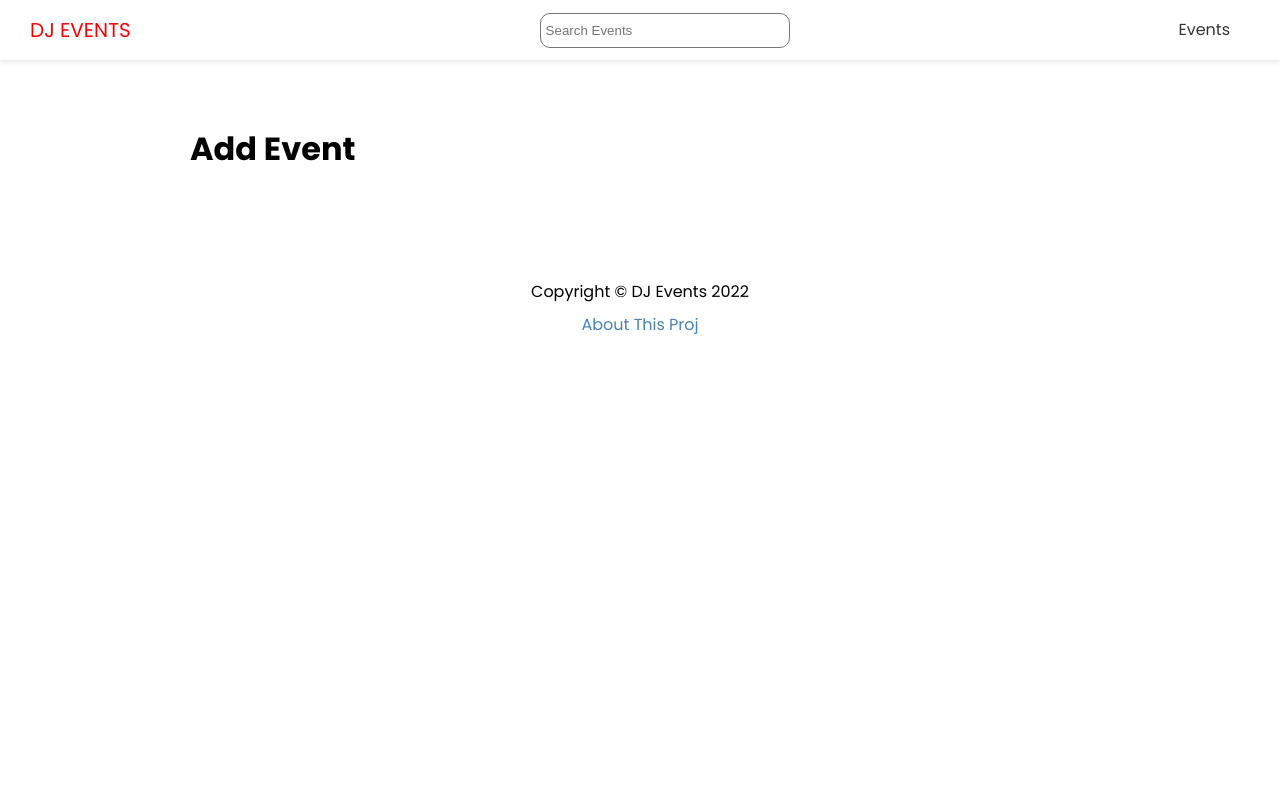
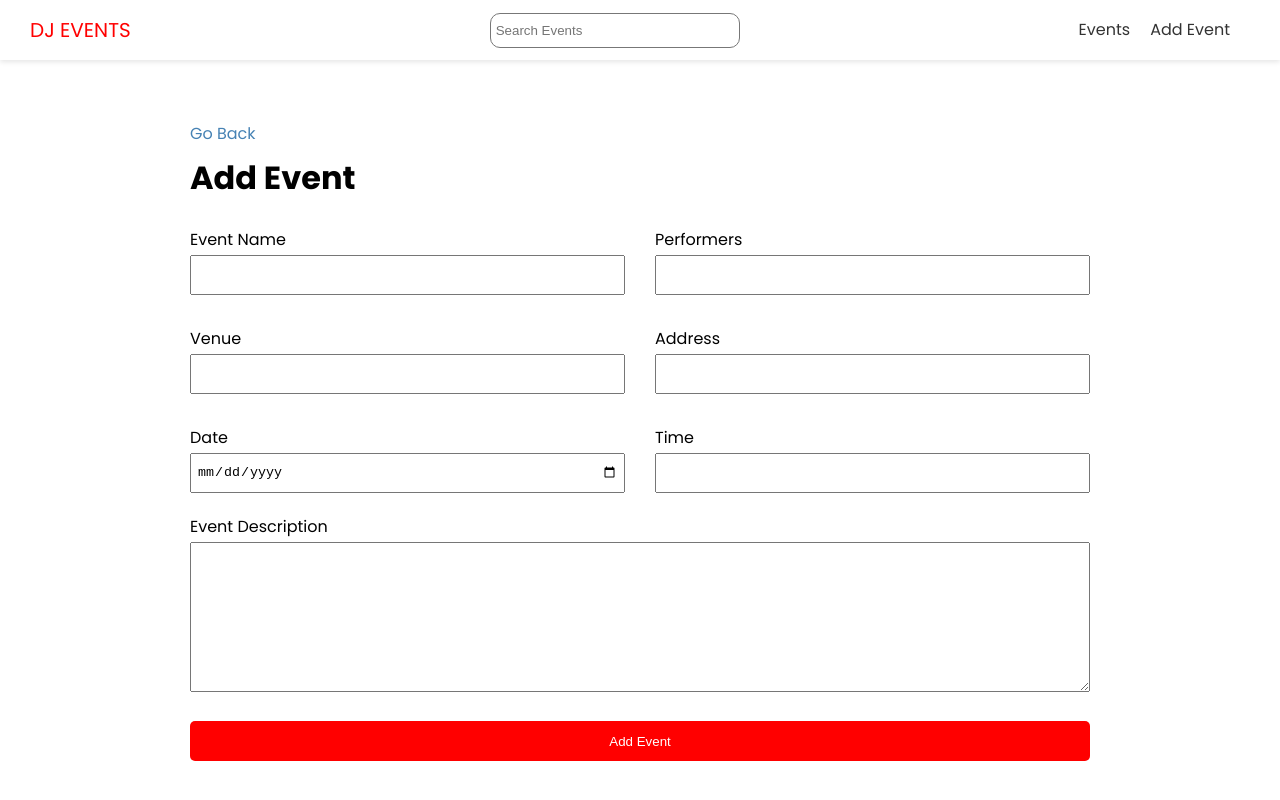
Before and after one commit to jgrantprog1993/NextJS_DJ_App, a Next.js app: page /events/add in a window 1280 px wide. Shown: the top 800 px of the page. Built offline with nearby package versions, Linux system fonts and the light colour scheme.

Commit message:
++Added Event Page

```diff
--- a/components/Header.js
+++ b/components/Header.js
@@ -18,6 +18,11 @@ export default function Header() {
                         Events
                     </Link>
                 </li>
+                <li>
+                    <Link legacyBehavior href='/events/add'>
+                        <a> Add Event</a>
+                    </Link>
+                </li>
             </ul>
         </nav>
     </header>
--- a/pages/events/add.js
+++ b/pages/events/add.js
@@ -1,10 +1,108 @@
-import React from 'react'
+import {useState} from 'react'
+import {useRouter} from 'next/router'
+import Link from 'next/link'
 import Layout from '@/components/Layout'
+import { API_URL } from '@/config/index'
+import styles from '@/styles/Form.module.css'
 
-export default function AddEventPage() {
-  return (
-    <Layout title ='Add New Event'>
-     <h1>Add Event</h1>
-    </Layout>
+export default function add() {
+    const [values, setValues] = useState({
+        name:'',
+        performers:'',
+        venue:'',
+        address:'',
+        date:'',
+        time:'',
+        description:''
+    })
+    const router = useRouter()
+    const handleSubmit = (e) => {
+        e.preventDefault()
+        console.log(values);
+    }
+    const handleInputChange = (e) => {
+        const {name, value} = e.target
+        setValues({...values,[name]:value})
+    }
+    return (
+       <Layout title='Add new Event'>
+        <Link href='/events'>Go Back</Link>
+            <h1>Add Event</h1>
+            <form onSubmit={handleSubmit} className={styles.form}>
+                <div className={styles.grid}>
+                    <div>
+                        <label htmlFor="name">Event Name</label>
+                        <input
+                        type='text'
+                        id='name'
+                        name='name'
+                        value={values.name}
+                        onChange={handleInputChange}
+                        />
+                    </div>
+                    <div>
+                    <label htmlFor='performers'>Performers</label>
+                        <input
+                        type='text'
+                        name='performers'
+                        id='performers'
+                        value={values.performers}
+                        onChange={handleInputChange}
+                        />
+                    </div>
+                    <div>
+                        <label htmlFor='venue'>Venue</label>
+                        <input
+                        type='text'
+                        name='venue'
+                        id='venue'
+                        value={values.venue}
+                        onChange={handleInputChange}
+                        />
+                    </div>
+                    <div>
+                        <label htmlFor='address'>Address</label>
+                        <input
+                        type='text'
+                        name='address'
+                        id='address'
+                        value={values.address}
+                        onChange={handleInputChange}
+                        />
+                    </div>
+                    <div>
+                        <label htmlFor='date'>Date</label>
+                        <input
+                        type='date'
+                        name='date'
+                        id='date'
+                        value={values.date}
+                        onChange={handleInputChange}
+                        />
+                    </div>
+                    <div>
+                        <label htmlFor='time'>Time</label>
+                        <input
+                        type='text'
+                        name='time'
+                        id='time'
+                        value={values.time}
+                        onChange={handleInputChange}
+                        />
+                    </div>
+                </div>
+                <div>
+                    <label htmlFor='description'>Event Description</label>
+                    <textarea
+                        type='text'
+                        name='description'
+                        id='description'
+                        value={values.description}
+                        onChange={handleInputChange}
+                    ></textarea>
+                </div>
+                <input type='submit' value='Add Event' className='btn' />
+            </form>
+        </Layout>
   )
 }
--- /dev/null
+++ b/styles/Form.module.css
@@ -0,0 +1,39 @@
+.form label {
+    display: block;
+  }
+
+  .form input {
+    width: 100%;
+    height: 40px;
+    padding: 5px;
+  }
+
+  .form textarea {
+    width: 100%;
+    height: 150px;
+  }
+
+  .form input[type='submit'] {
+    display: block;
+    width: 100%;
+    margin: 20px 0 30px;
+  }
+
+  .form .file {
+    border: 1px #ccc solid;
+    background-color: #f4f4f4;
+    padding: 10px;
+  }
+
+  .grid {
+    display: grid;
+    grid-template-columns: 1fr 1fr;
+    gap: 30px;
+    margin-bottom: 20px;
+  }
+
+  @media (max-width: 600px) {
+    .grid {
+      grid-template-columns: 1fr;
+    }
+  }
```
